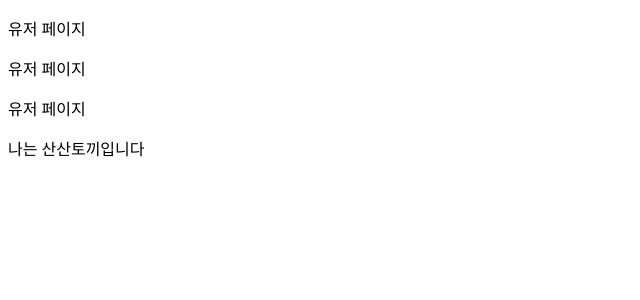
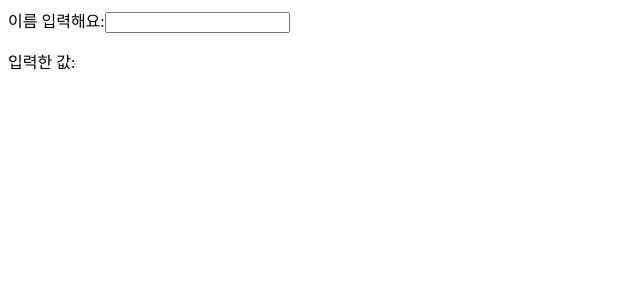
Before and after one commit to sansantokki762/react, a React (Vite) app in the folder homework1/: page / in a window 1280 px wide. Shown: the top 300 px of the page, without its empty margins (0-640 px from the left). Built offline with nearby package versions, Linux system fonts and the light colour scheme.

Commit message:
리스트와 form

```diff
--- a/homework1/src/main.jsx
+++ b/homework1/src/main.jsx
@@ -149,6 +149,7 @@ function WhiteFlowers({kind1 ="남산제비" /*기본값으로 지정*/ ,kind2 ,
 }
 
 import Box from './Box.jsx'
+import { useState } from 'react'
 
 function Flowers() {
   return(
@@ -252,6 +253,64 @@ function DistAll() {
 }
 
 
+/////////////////////////////////////////////////////////////////////////////////
+
+//숙6//
+
+function Fllower() {
+
+  const flowers = ["장미" , '백장미' , "바이올렛"]
+//배열, 번지를 키값으로//
+
+  const flowers1 = [
+    {id:1, kind: "장미"},
+    {id:22, kind: "백장미"},
+    {id:333, kind: "바이올렛"},
+//객체+ 키값 추가//
+
+  ]
+  return(
+    <>
+      <ul>
+        {flowers.map( (flowers , index)=> <li key = {index}>
+          {index}.나는 {flowers}입니다
+        </li> )}
+      </ul>
+      <ul>
+        {flowers1.map( (flowers1)=> <li key={flowers1.id}>나는 {flowers1.kind}입니다 </li> )}
+      </ul>
+    </>
+  )
+}
+
+//form1
+
+
+
+function App1() {
+
+  const [name, setName] = useState("")
+
+  function handleChange(e) {
+    setName(e.target.value);
+  }
+
+  return(
+    <form>
+      <label>이름 입력해요:</label>
+      <input type="text"
+      value = {name}
+      onChange = {handleChange}  //입력할 때마다 핸들체인지 함수 실행.
+      />
+      <p>입력한 값:{name}</p>
+    </form>
+  )
+}
+
+
+
+
+
 createRoot(document.getElementById('root')).render/* body를 랜더함*/ (
-    <DistAll/>
+    <App1/>
 )
```
